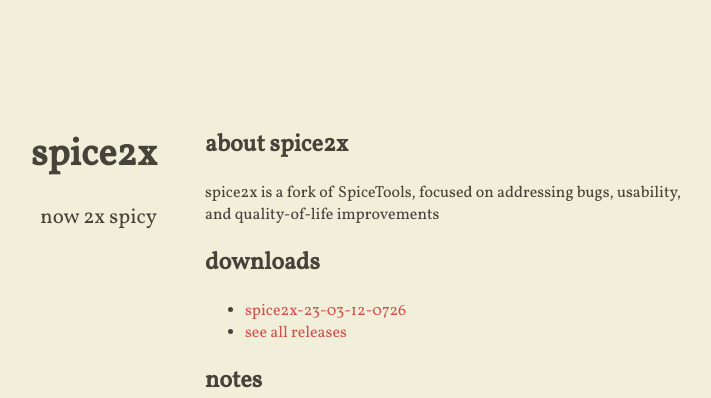
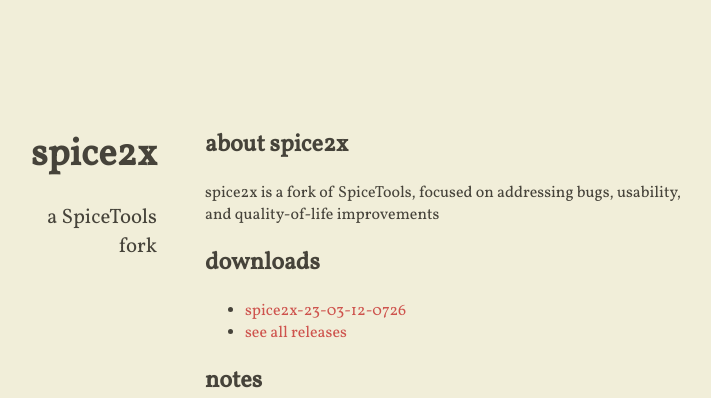
Before and after one commit to spice2x/spice2x.github.io, a Jekyll site: the page built from docs/index.html, in a window 1280 px wide. Shown: the top 398 px of the page, without its empty margins (299-1010 px from the left). Built offline with Jekyll 4.4.1, drawn with Linux system fonts in a browser that asks for light colours; nearby versions of some CDN libraries; some of the changed lines change nothing that is shown.

Commit message:
social updates

```diff
--- a/docs/_config.yml
+++ b/docs/_config.yml
@@ -8,8 +8,9 @@
   # logo: "/images/compass.png"
   # author will appear under the avatar (optional)
   author: "spice2x"
+  title: "spice2x"
   # tagline will appear under the title (optional)
-  tagline: "now 2x spicy"
+  tagline: "a SpiceTools fork"
   # if include_content is true, the contents of the content.html include will be
   # added right above the generated item list, if present
   include_content: true
--- a/docs/_includes/head.html
+++ b/docs/_includes/head.html
@@ -18,15 +18,15 @@
 
   <!-- Open Graph tags -->
   <meta property="og:type" content="website"/>
-  <meta property="og:title" content="{{ site.compass.tagline }}"/>
+  <meta property="og:title" content="{{ site.compass.title }}"/>
   <meta property="og:url" content="{{ site.url }}{{ site.baseurl }}{{ page.url }}"/>
   <meta property="og:image" content="{{ site.url }}{{ site.baseurl }}{{ site.compass.logo }}"/>
-  <meta property="og:description" content="{{ site.compass.description }}"/>
-  <meta property="og:site_name" content="{{ site.compass.tagline }}">
+  <meta property="og:description" content="{{ site.compass.tagline }}"/>
+  <meta property="og:site_name" content="{{ site.compass.title }}">
 
   <!-- Twitter Card tags -->
   <meta name="twitter:card" content="summary">
-  <meta name="twitter:title" content="{{ site.compass.tagline }}">
+  <meta name="twitter:title" content="{{ site.compass.title }}">
   {% if site.twitter.site %}
   <meta name="twitter:site" content="{{ site.twitter.site }}">
   {% endif %}
@@ -34,7 +34,7 @@
   <meta name="twitter:creator" content="{{ site.twitter.creator }}">
   {% endif %}
   <meta name="twitter:url" content="{{ site.url }}{{ site.baseurl }}{{ page.url }}">
-  <meta name="twitter:description" content="{{ site.compass.description }}">
+  <meta name="twitter:description" content="{{ site.compass.tagline }}">
   <meta name="twitter:image:src" content="{{ site.url }}{{ site.baseurl }}{{ site.compass.logo }}">
 
   {% if site.compass.include_analytics %}
```
